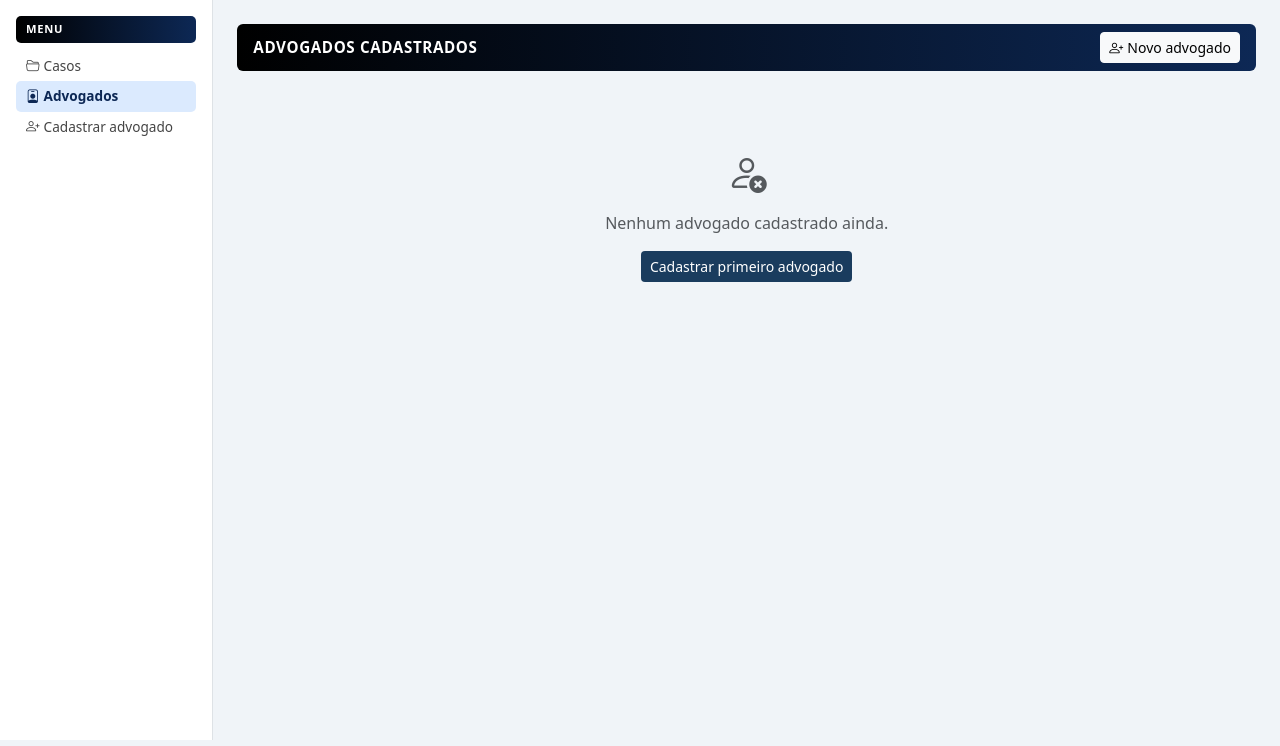
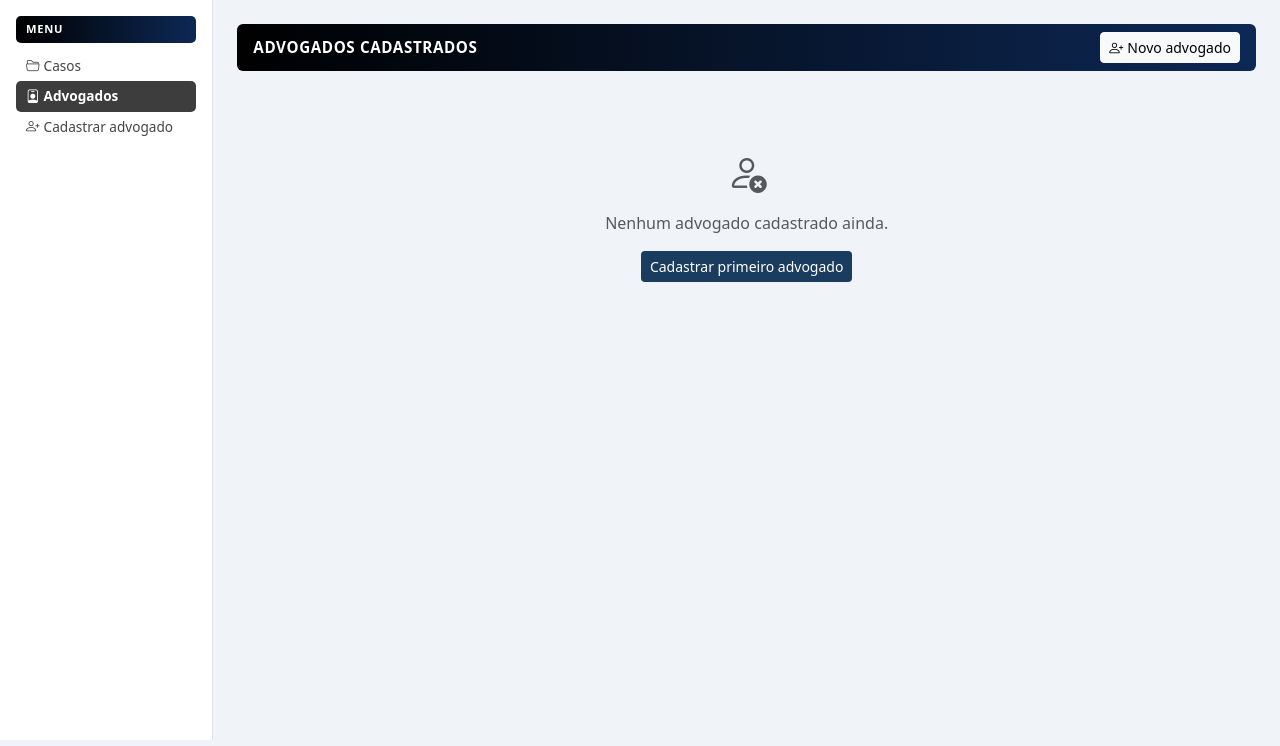
Before and after one commit to FabianaGitHub/agente-triagem-juridica, a Flask app: page /advogados/lista in a window 1280 px wide. Shown: the part 54-800 px from the top of the page. Run offline with Flask 3, Linux system fonts and the light colour scheme; the visitor is signed in with stand-in values (Sample User, id 1); data that the repository does not hold is empty; some libraries are stand-ins or nearby versions.

Commit message:
Muda cor dos filtros selecionados para cinza escuro
Co-Authored-By: Claude Sonnet 4.6 <noreply@anthropic.com>

```diff
--- a/templates/base.html
+++ b/templates/base.html
@@ -33,7 +33,7 @@
       font-size: .85rem;
     }
     .filtro-link:hover { background: #e9ecef; color: #222; }
-    .filtro-link.ativo  { background: #dbeafe; color: var(--azul-escuro); font-weight: 600; }
+    .filtro-link.ativo  { background: #3d3d3d; color: white; font-weight: 600; }
     .badge-p1 { background-color: #dc3545 !important; }
     .badge-p2 { background-color: #fd7e14 !important; }
     .badge-p3 { background-color: #198754 !important; }
```
